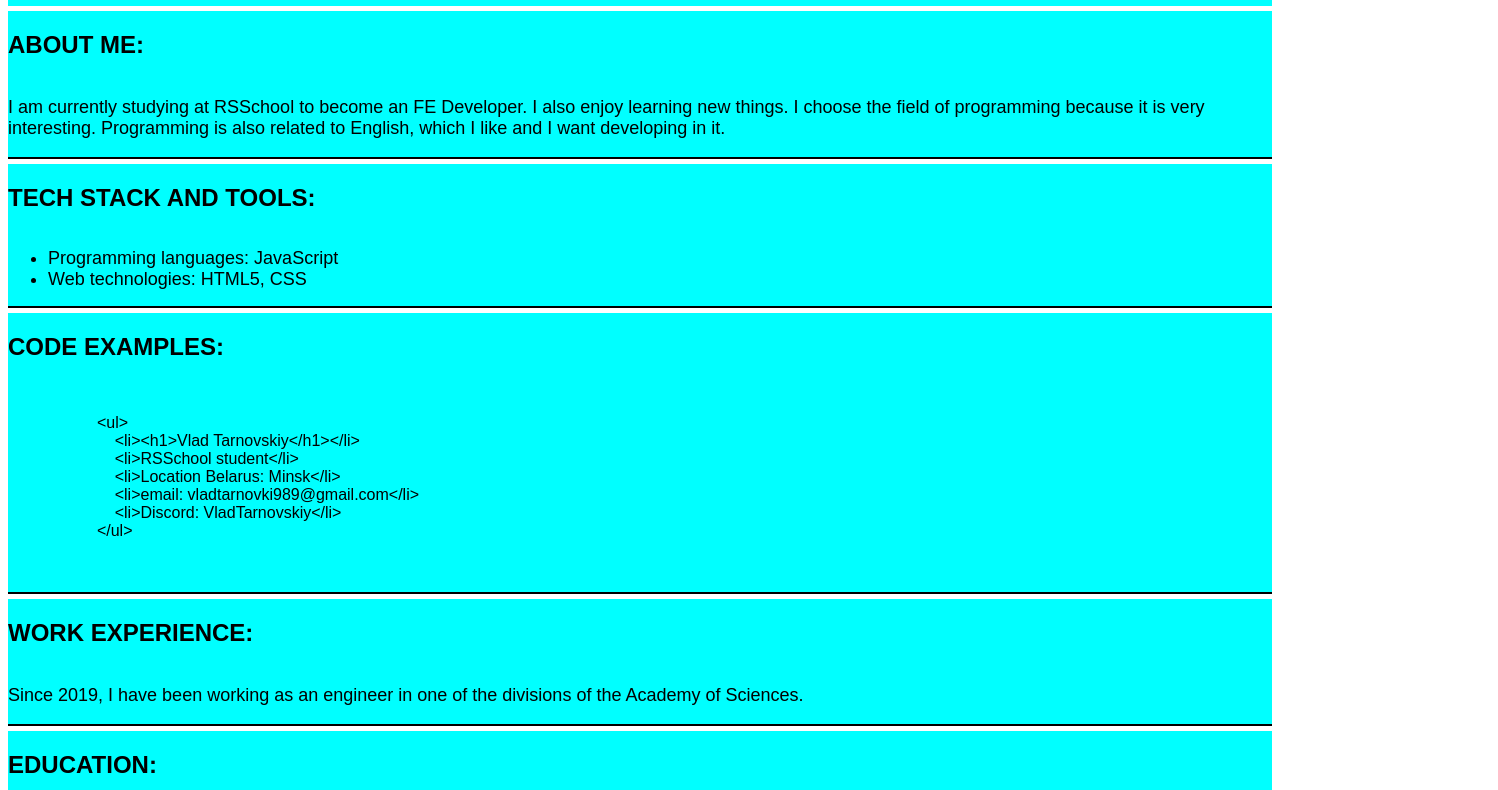
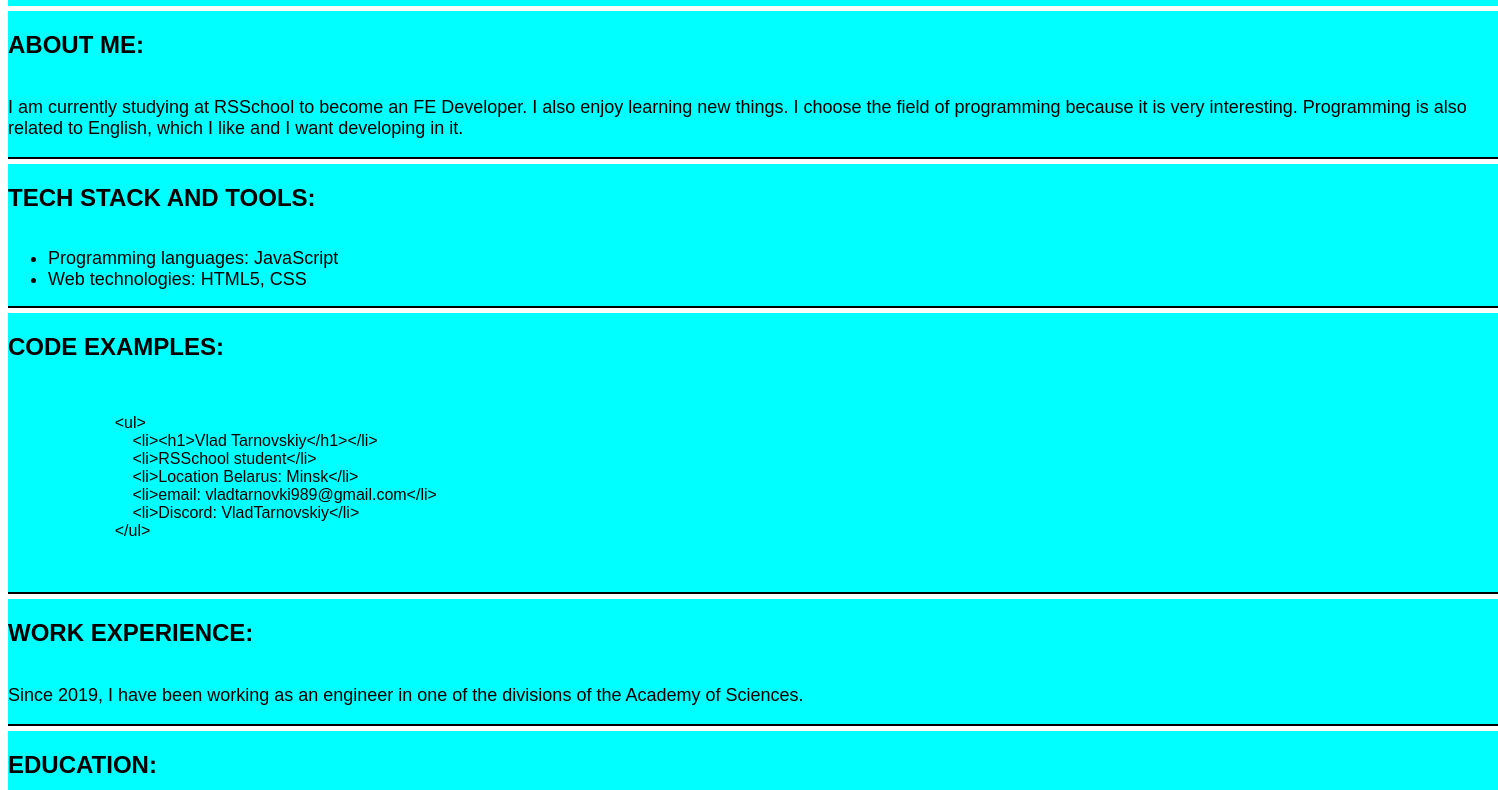
Before and after one commit to VladTarnovskiy/rsschool-cv-attemp-one, a plain HTML site: page index.html in a window 1280 px wide. Shown: the part 386-1176 px from the top of the page, 1498 px wide, since content can reach past the window. Drawn offline with Linux system fonts and the light colour scheme.

Commit message:
add center

```diff
--- a/index.html
+++ b/index.html
@@ -8,6 +8,7 @@
     <link rel="stylesheet" href="style.css" type="text/css">
 </head>
 <body>
+    <div id="full">
         <header id="description">
             <div class="images">
                 <img src="images/image.jpg" alt="my photo" width="250px" height="300px">
@@ -86,5 +87,6 @@
                 </li>
             </ul>
         </footer>
+    </div>
 </body>
 </html>
--- a/style.css
+++ b/style.css
@@ -68,3 +68,7 @@ div.lineborder ul li {
 header div {
     margin: 5px 0px 0px 5px;
 }
+div#full  {
+    width: 1490px;
+    margin: auto;
+}
```
Lines whose indentation alone changed are shown as unchanged.
